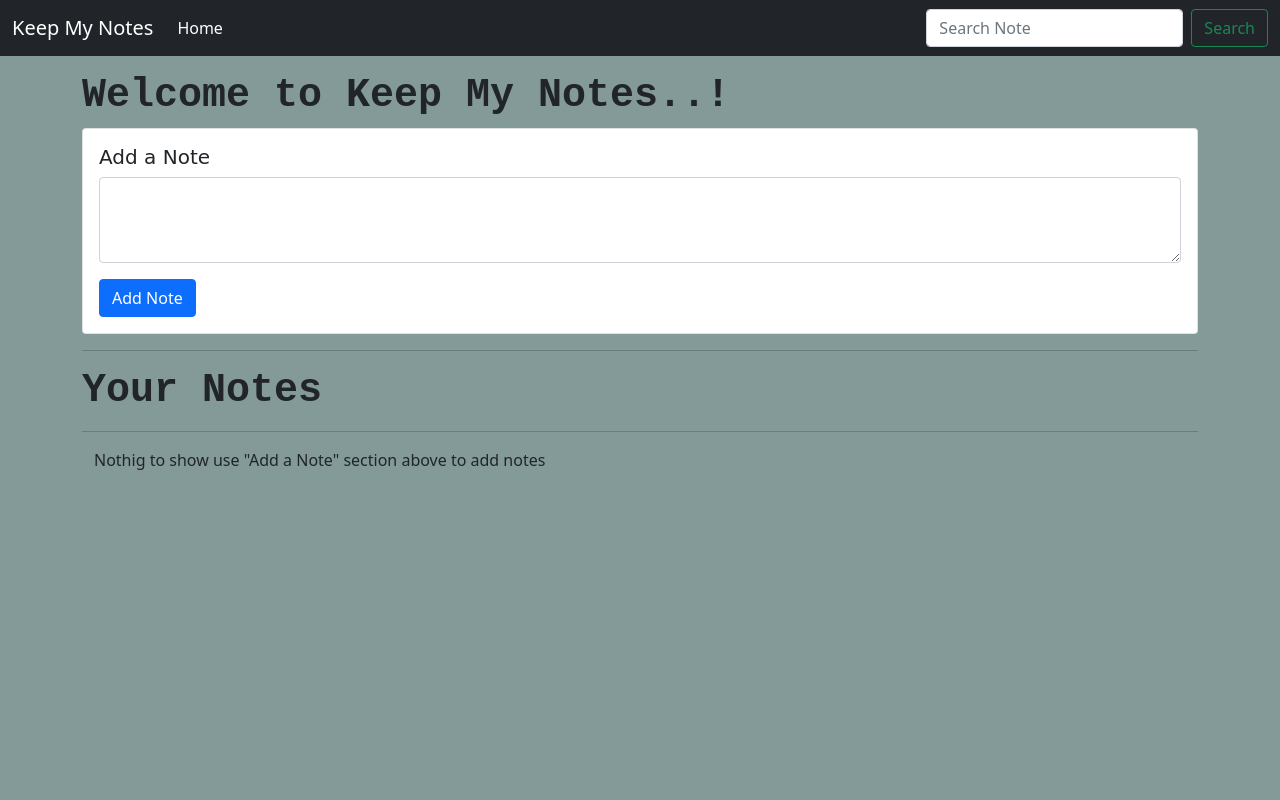
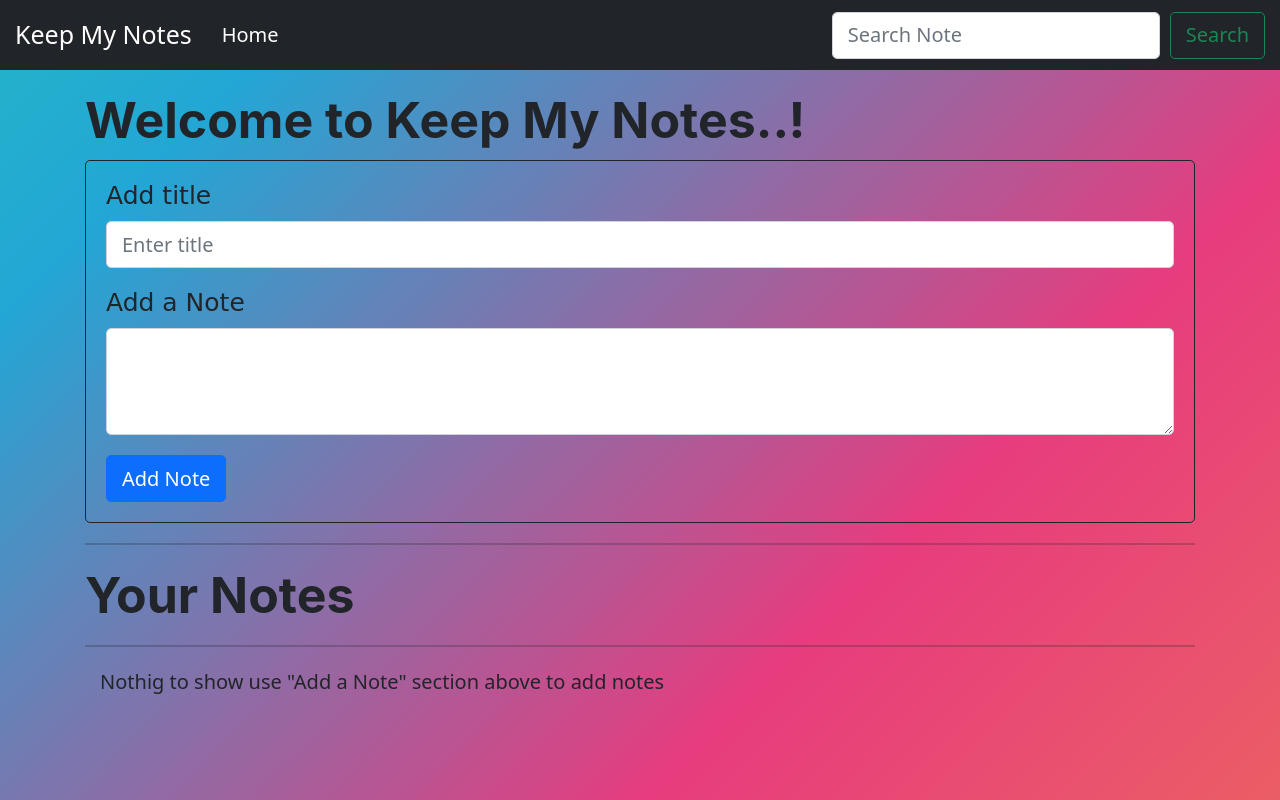
Before and after one commit to amanv1011/keepMyNotes.com, a plain HTML site: page index.html in a window 1280 px wide. Drawn offline with nearby package versions, Linux system fonts and the light colour scheme.

Commit message:
Update index.html

```diff
--- a/index.html
+++ b/index.html
@@ -9,16 +9,47 @@
     <link href="https://cdn.jsdelivr.net/npm/bootstrap@5.1.1/dist/css/bootstrap.min.css" rel="stylesheet"
         integrity="sha384-F3w7mX95PdgyTmZZMECAngseQB83DfGTowi0iMjiWaeVhAn4FJkqJByhZMI3AhiU" crossorigin="anonymous">
     <style>
-        body {
-            background-color: #839a99;
+        *{
+            margin: 0;
+            padding: 0%;
+            box-sizing: border-box;
+        }
+        html{
+            font-size: 20px;
+        }
+
+        body{
+            width: 100%;
+            height: 100vh;
+            background: linear-gradient(-45deg, #ee7752, #e73c7e, #23a6d5, #23d5ab);
+            background-size: 200% ;
+            position: relative;
+            /* display: flex; */
+            justify-content: center;
+            align-items: center;
+            animation: change 7s ease-in-out infinite ;
+
+        }
+
+        @keyframes change{
+            0%{
+                background-position: 0 50%;
+            }
+            50%{
+                background-position: 100% 50%;
+            }
+            100%{
+                background-position: 0% 50%;
+            }
         }
 
         .h1,
         h1 {
-            font-family: monospace;
+
+            font-family: 'Inter';
             font-weight: bold;
         }
-        .h5, h5 {
+        .h5, h5, #note-title {
             font-size: 1.25rem;
             font-family: cursive;
 }
@@ -49,20 +80,28 @@
         </div>
     </nav>
 
-    <div class="container my-3">
+    <div class="container my-3 ">
         <h1>Welcome to Keep My Notes..!</h1>
-        <div class="card">
+        <div class="card border border-dark" style="background-color: transparent">
             <div class="card-body">
-                <h5 class="card-title">Add a Note</h5>
+                <div class="mb-3">
+                    <h5 class="card-title">Add title </textarea></h5>
+                    <input type="text" class="form-control" id="addTitle" placeholder="Enter title" >
+                  </div>
+                <h5 class="card-title">Add a Note </textarea></h5>
                 <div class="mb-3">
                     <textarea class="form-control" id="addTxt" rows="3"></textarea>
                 </div>
                 <button class="btn btn-primary" id="addBtn">Add Note</button>
             </div>
+
+
+
+
         </div>
-        <hr>
+        <hr class=" border border-dark">
         <h1>Your Notes</h1>
-        <hr>
+        <hr class=" border border-dark">
         <div id="notes" class="row container-fluid">
             <div class="noteCard card my-2 mx-2" style="width: 18rem;">
                 <div class="card-body">
```
